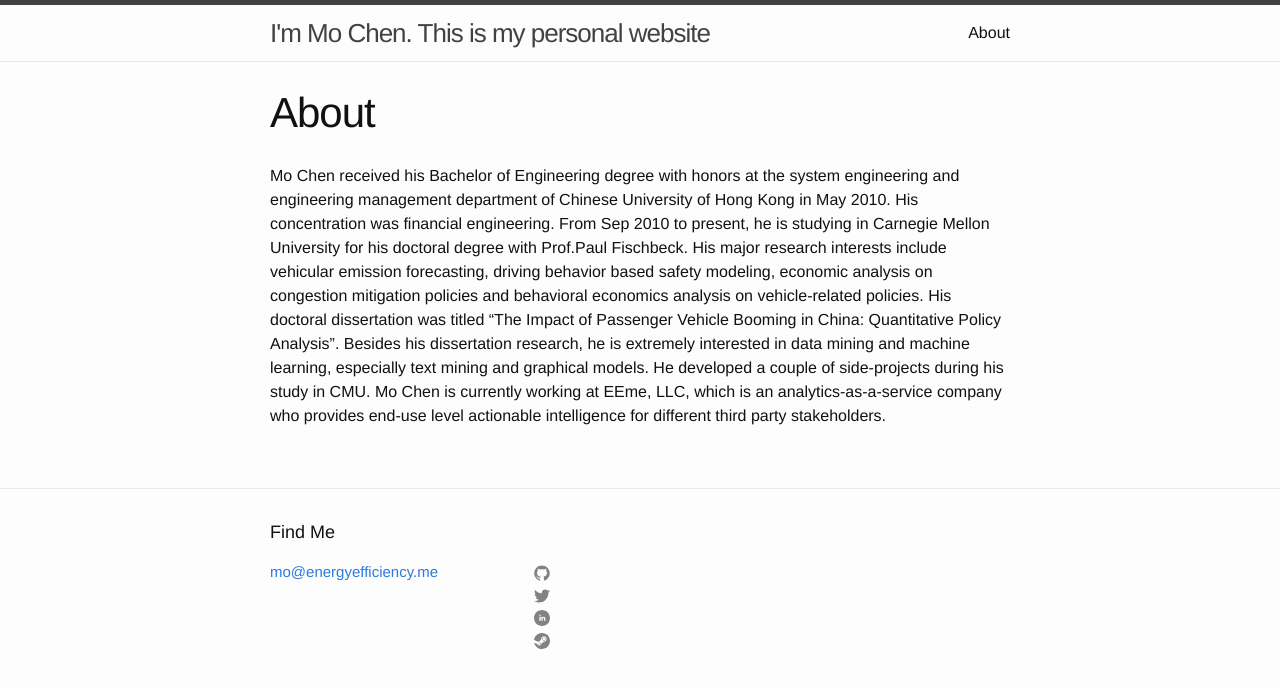
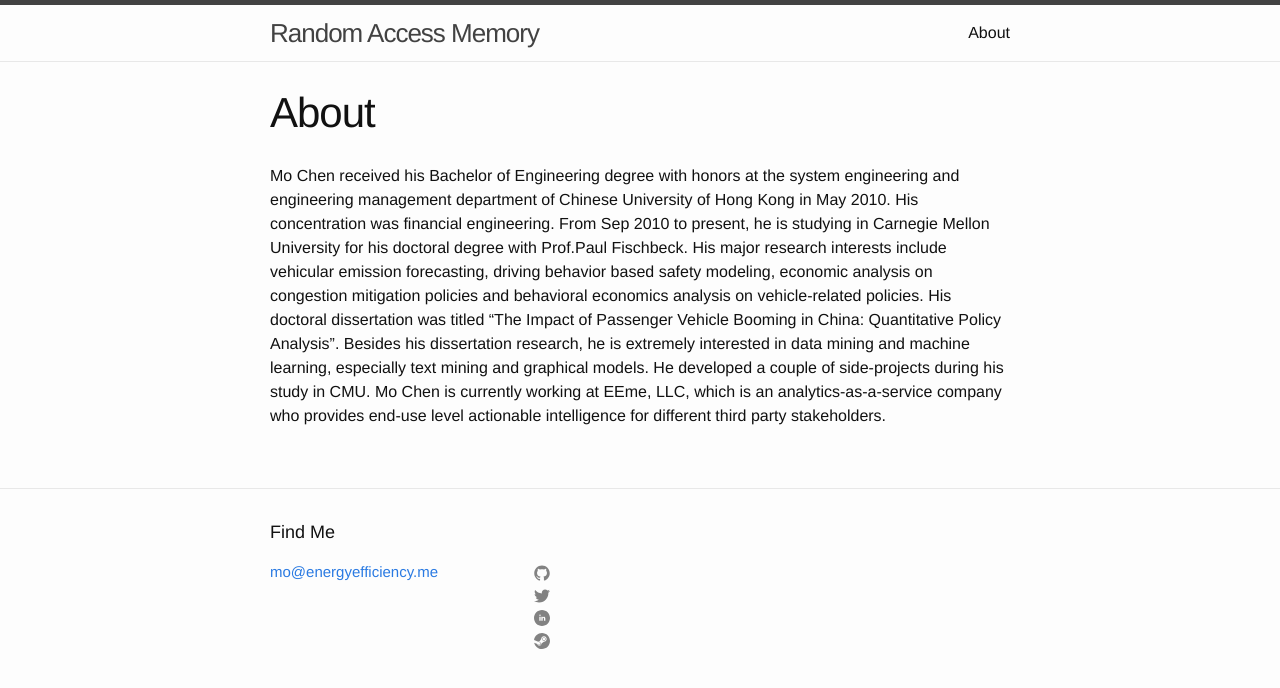
Before and after one commit to HAHAHANIBAL/HAHAHANIBAL.github.io, a Jekyll site: the page built from about.md, in a window 1280 px wide. Shown: the top 688 px of the page. Built offline with Jekyll 4.4.1, drawn with Linux system fonts in a browser that asks for light colours.

Commit message:
Update _config.yml

```diff
--- a/_config.yml
+++ b/_config.yml
@@ -6,7 +6,7 @@
 # 'jekyll serve'. If you change this file, please restart the server process.
 
 # Site settings
-title: I'm Mo Chen. This is my personal website
+title: Random Access Memory
 email: mo@energyefficiency.me
 description: > # this means to ignore newlines until "baseurl:"
 baseurl: "" # the subpath of your site, e.g. /blog
```
